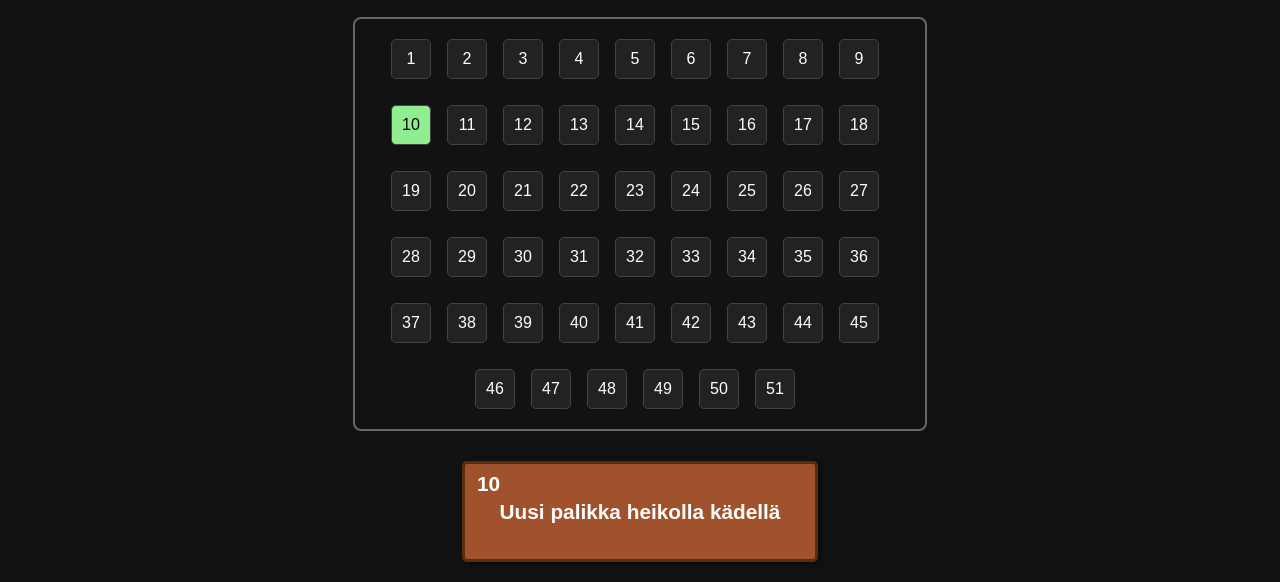
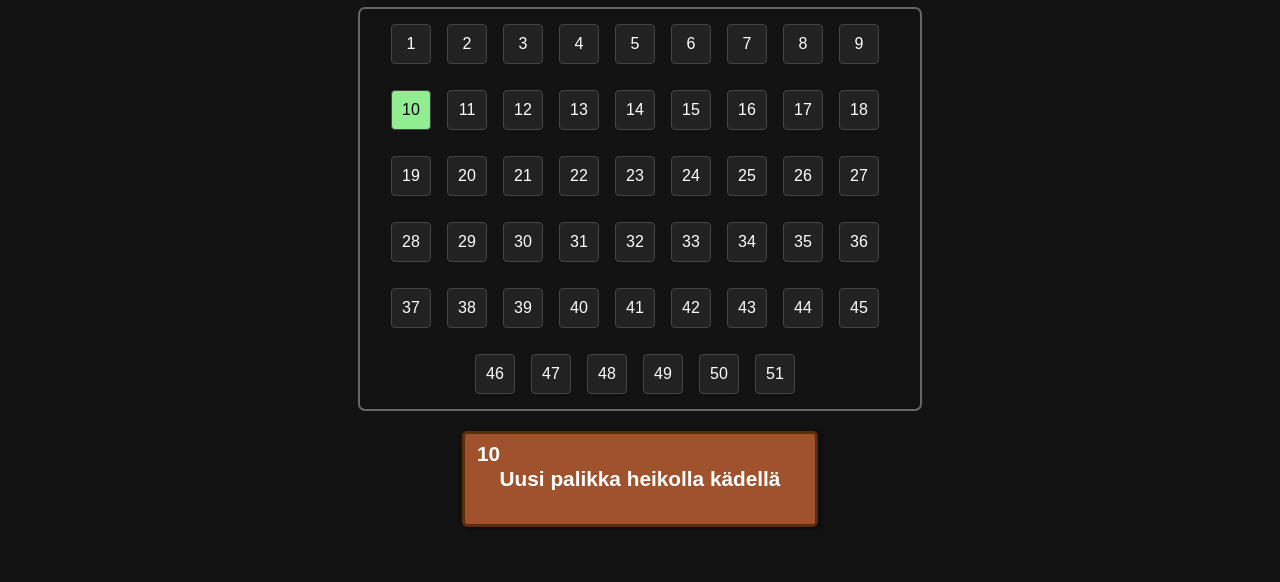
Before and after one commit to LennuShiesty/lk-jengapeli.github.io, a plain HTML site: page index.html in a window 1280 px wide. Both pictures are taken after a click on the button "10". Shown: the part 320-902 px from the top of the page. After the commit the page ends 857 px from the top, so only its background shows below. Drawn offline with Linux system fonts and the light colour scheme.

Commit message:
Add files via upload

```diff
--- a/index.html
+++ b/index.html
@@ -8,7 +8,7 @@
     body {
       font-family: sans-serif;
       text-align: center;
-      padding: 20px;
+      padding: 10px;
       background-color: #121212;
       color: #f0f0f0;
       margin: 0;
@@ -116,8 +116,8 @@
       max-width: 550px;
       margin: 0 auto;
       border: 2px solid #666; /* harmaa reunus */
-      padding: 10px;
-      border-radius: 8px;
+      padding: 5px;
+      border-radius: 7px;
       background-color: #121212;
       box-shadow: none;
     }
@@ -133,7 +133,7 @@
       width: 40px;
       height: 40px;
       font-size: 1em;
-      border-radius: 5px;
+      border-radius: 4px;
       background-color: #222;
       color: white;
       border: 1px solid #444;
@@ -152,7 +152,7 @@
     }
 
     .tehtava {
-      margin-top: 30px;
+      margin-top: 20px;
       display: flex;
       justify-content: center;
     }
@@ -173,7 +173,7 @@
 
       /* Uutta: vakio leveys ja korkeus */
       width: 300px;
-      min-height: 65px;
+      min-height: 60px;
       display: flex;
       align-items: center; /* keskitetään teksti pystysuunnassa */
       justify-content: center; /* keskitetään myös horisontaalisesti */
```
